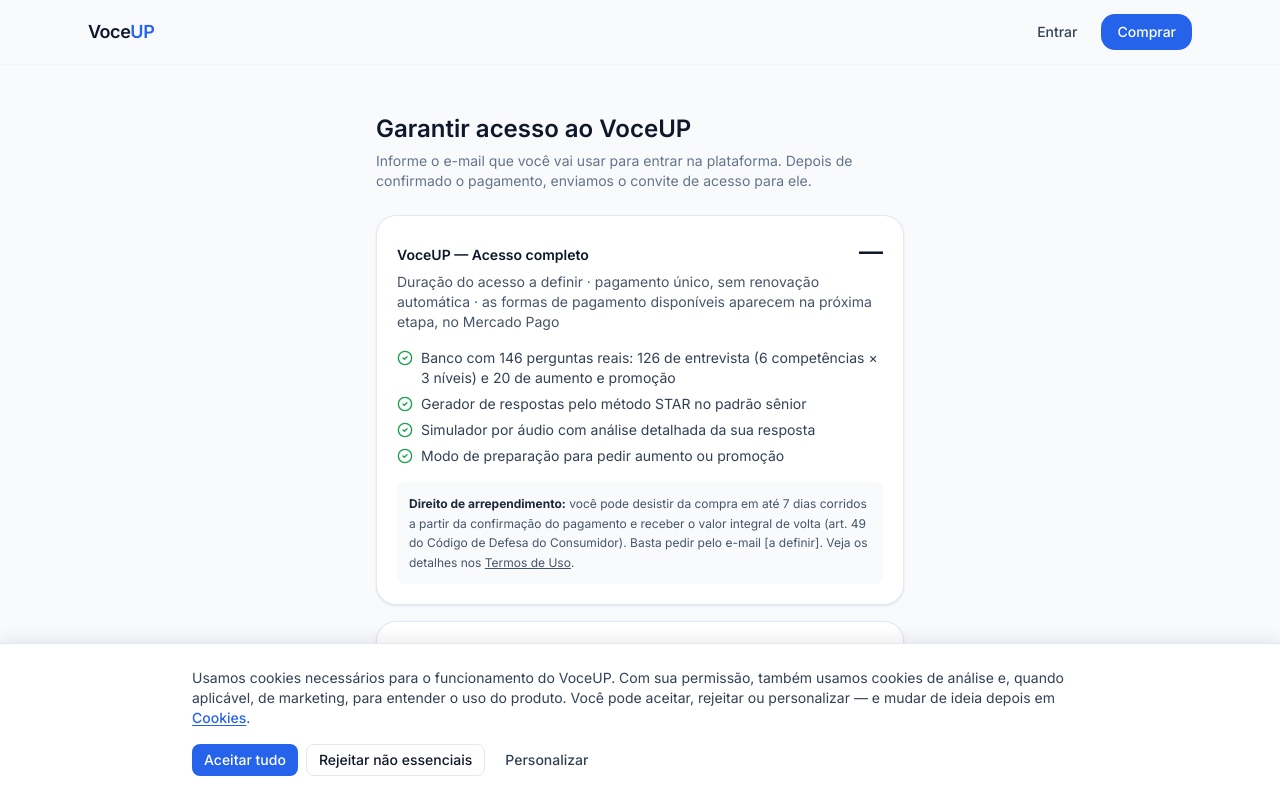
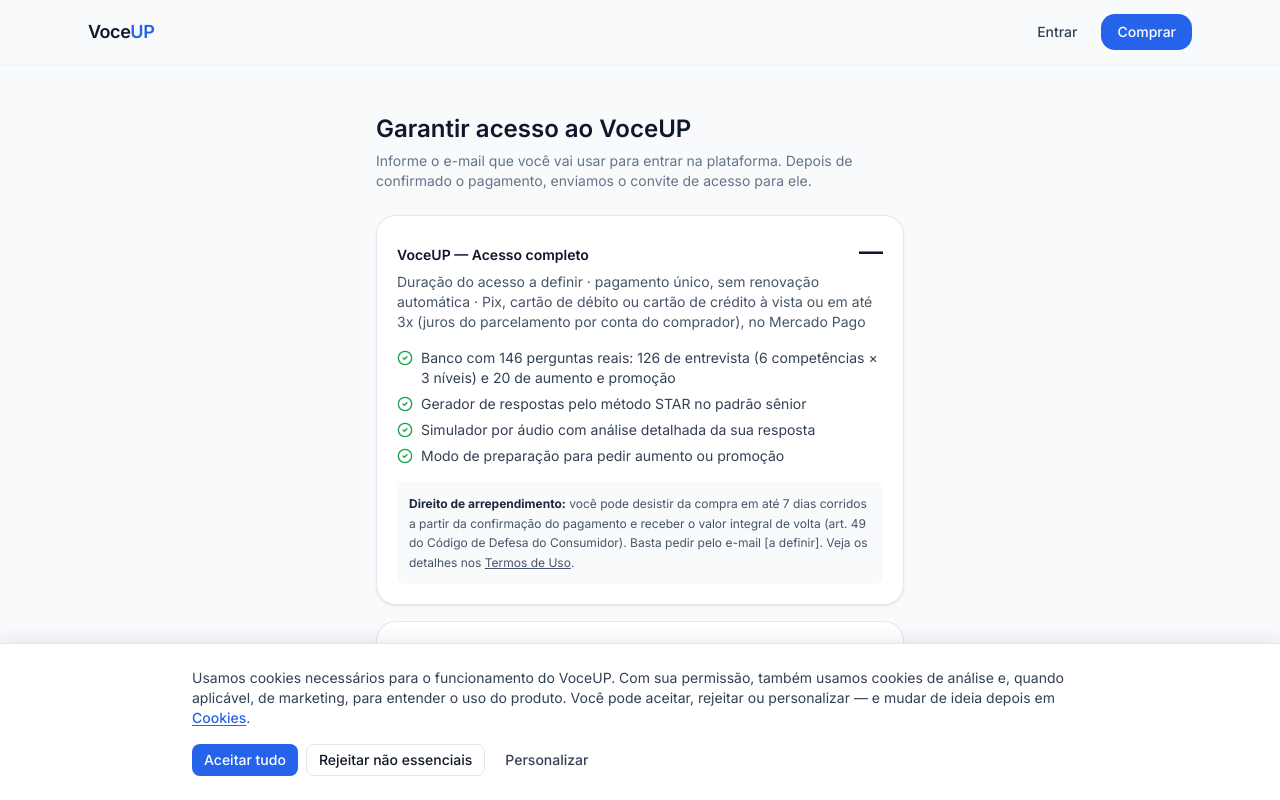
Before and after one commit to AgenticIA-dev/CarreiraProFront, a Next.js app: page /comprar in a window 1280 px wide. Shown: the top 800 px of the page. Built offline with nearby package versions, Linux system fonts and the light colour scheme; no server answers.

Commit message:
Compra: texto das formas de pagamento

```diff
--- a/src/app/(public)/comprar/page.tsx
+++ b/src/app/(public)/comprar/page.tsx
@@ -114,7 +114,8 @@ export default function ComprarPage() {
         </div>
         <p className="mt-1 text-sm text-ink-600">
           {info?.accessLabel ?? "Duração do acesso a definir"} · pagamento único, sem renovação automática ·
-          as formas de pagamento disponíveis aparecem na próxima etapa, no Mercado Pago
+          Pix, cartão de débito ou cartão de crédito à vista ou em até 3x (juros do parcelamento por conta do
+          comprador), no Mercado Pago
         </p>
         <ul className="mt-4 space-y-1.5">
           {included.map((item) => (
```
